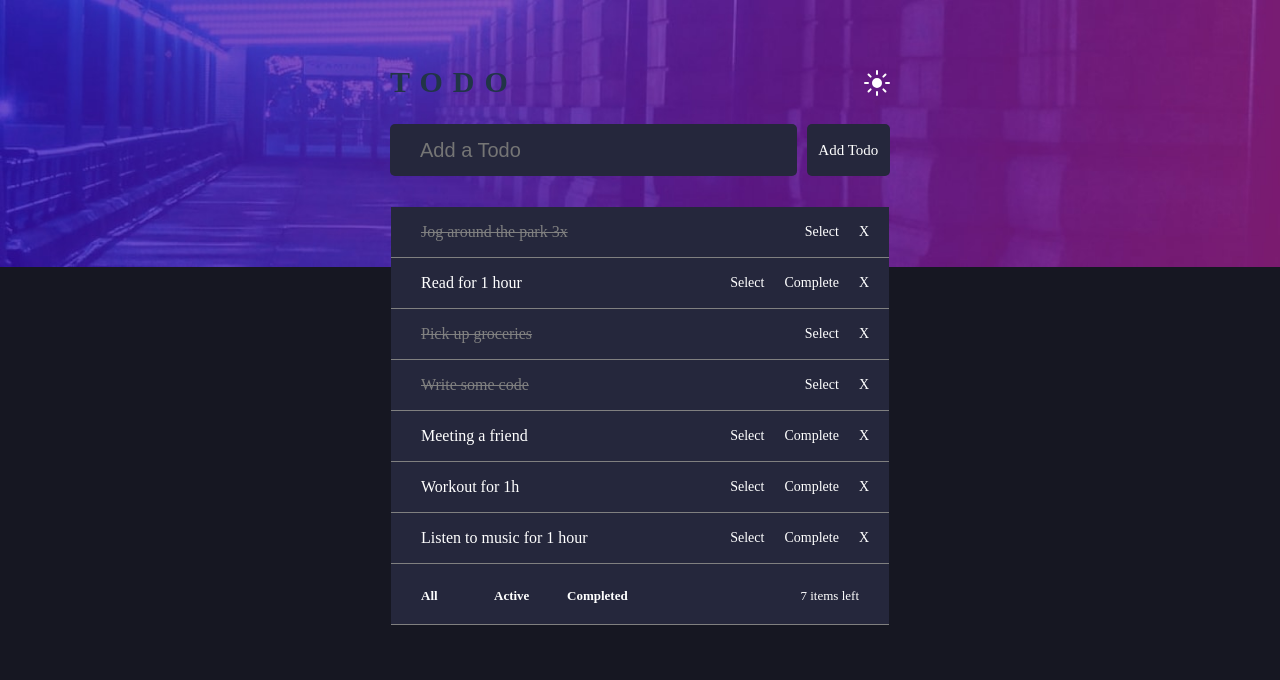
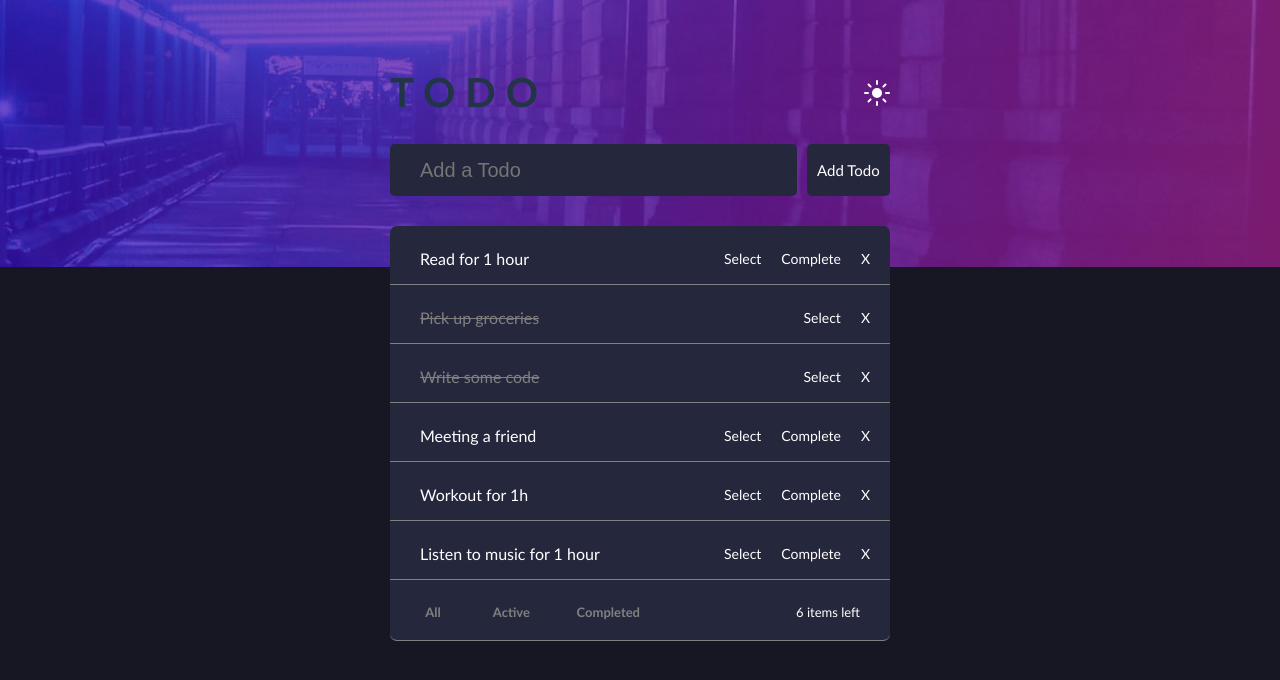
Before and after one commit to Elio1995/todo-app, a React (Vite) app: page / in a window 1280 px wide. Shown: the top 680 px of the page. Built offline with nearby package versions, Linux system fonts and the light colour scheme; data requests are answered from the project's data file.

Commit message:
Fixing some styling

```diff
--- a/db.json
+++ b/db.json
@@ -1,10 +1,5 @@
 {
   "todo": [
-    {
-      "id": 2,
-      "name": "Jog around the park 3x",
-      "status": "Completed"
-    },
     {
       "id": 4,
       "name": "Read for 1 hour",
--- a/src/App.css
+++ b/src/App.css
@@ -9,5 +9,15 @@
   display: flex;
   place-content: center;
   justify-content: center;
-  font-family: Josefin Sans;
+  font-family: "Gill Sans", "Gill Sans MT", Calibri, "Trebuchet MS", sans-serif;
 }
+
+.filter:hover {
+  color: white;
+}
+.todos:first-child {
+  border-radius: 7px 7px 0 0;
+}
+.footer {
+  border-radius: 0 0 7px 7px;
+}
--- a/src/Components/Header.tsx
+++ b/src/Components/Header.tsx
@@ -1,8 +1,5 @@
-import { useState } from "react";
-
 import sun from "../../images/icon-sun.svg";
 import moon from "../../images/icon-moon.svg";
-import { TODO } from "../App";
 
 import "../App.css";
 
@@ -13,16 +10,16 @@ export default function Header(props: any) {
         <p
           style={{
             textAlign: "start",
-            fontSize: "30px",
+            fontSize: "40px",
             letterSpacing: "10px",
-            fontWeight: "900",
+            fontWeight: "600",
           }}
         >
           TODO
         </p>
         <div
           style={{
-            marginTop: "30px",
+            marginTop: "40px",
             textAlign: "end",
           }}
         >
--- a/src/Components/Todos.tsx
+++ b/src/Components/Todos.tsx
@@ -5,20 +5,21 @@ import "../App.css";
 
 export default function Todos(props) {
   return (
-    <div style={{ border: "1px solid transparent", borderRadius: "5px" }}>
-      <div style={{ borderRadius: "5px" }}>
+    <div>
+      <div>
         {props.todos.map((todo: TODO) => {
           return (
             <div
               style={{
                 display: "grid",
                 gridTemplateColumns: "5fr 1fr",
-
                 backgroundColor:
                   props.mode === false ? "hsl(235, 24%, 19%)" : "white",
                 color: props.mode === false ? "white" : "hsl(235, 24%, 19%)",
                 borderBottom: "solid 1px grey",
+                paddingTop: "8px",
               }}
+              className="todos"
             >
               <p
                 key={todo.id}
@@ -108,6 +109,7 @@ export default function Todos(props) {
         })}
       </div>
       <div
+        className="footer"
         style={{
           display: "grid",
           gridTemplateColumns: "1fr 1fr",
@@ -122,20 +124,29 @@ export default function Todos(props) {
         <div
           style={{
             display: "grid",
-            gridTemplateColumns: "1fr 1fr 1fr",
-            textAlign: "start",
-            fontWeight: "800",
+            gridTemplateColumns: "1fr 5fr 1fr",
+            textAlign: "center",
+            fontWeight: "650",
 
-            color: props.mode === false ? "white" : "hsl(235, 24%, 19%)",
+            color: props.mode === false ? "grey" : "hsl(235, 24%, 19%)",
           }}
         >
-          <span style={{ cursor: "pointer" }} onClick={props.getTodoList}>
+          <span
+            className="filter"
+            style={{ cursor: "pointer" }}
+            onClick={props.getTodoList}
+          >
             All
           </span>
-          <span style={{ cursor: "pointer" }} onClick={props.getActiveTodoList}>
+          <span
+            className="filter"
+            style={{ cursor: "pointer" }}
+            onClick={props.getActiveTodoList}
+          >
             Active
           </span>
           <span
+            className="filter"
             style={{ cursor: "pointer" }}
             onClick={props.getCompletedTodoList}
           >
@@ -144,7 +155,7 @@ export default function Todos(props) {
         </div>
         <div
           style={{
-            color: props.mode === false ? "white" : "hsl(235, 24%, 19%)",
+            color: props.mode === false ? "white" : "black",
             textAlign: "end",
           }}
         >
--- a/src/Pages/MainLayout.tsx
+++ b/src/Pages/MainLayout.tsx
@@ -1,7 +1,7 @@
-import { useEffect, useRef, useState } from "react";
+import { useEffect, useState } from "react";
 import darkImg from "../../images/bg-desktop-dark.jpg";
-import sun from "../../images/icon-sun.svg";
-import moon from "../../images/icon-moon.svg";
+import lightImg from "../../images/bg-desktop-light.jpg";
+
 import { TODO } from "../App";
 
 import "../App.css";
@@ -81,11 +81,15 @@ export default function MainLayout() {
   return (
     <div
       style={{
-        backgroundColor: mode === false ? "hsl(235, 21%, 11%)" : "white",
+        backgroundColor:
+          mode === false ? "hsl(235, 21%, 11%)" : "hsl(0, 0%, 98%)",
         height: "100vh",
       }}
     >
-      <img style={{ width: "100vw" }} src={darkImg}></img>
+      <img
+        style={{ width: "100vw" }}
+        src={mode === false ? darkImg : lightImg}
+      ></img>
       <div className="App">
         <div
           style={{
```
